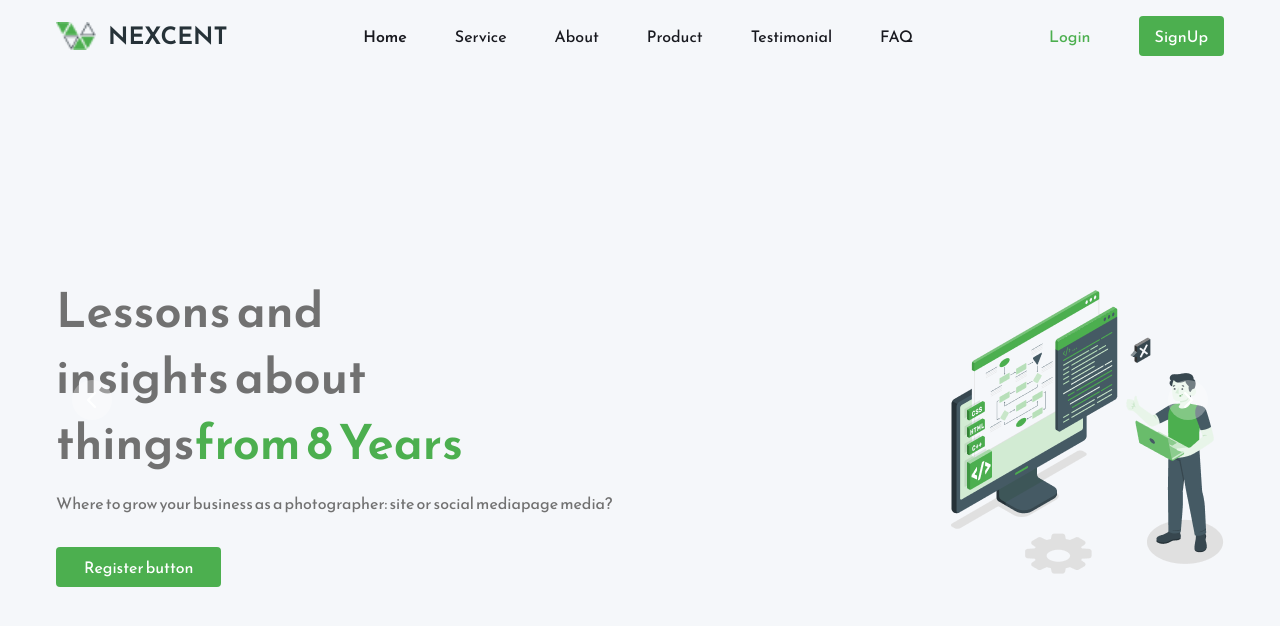
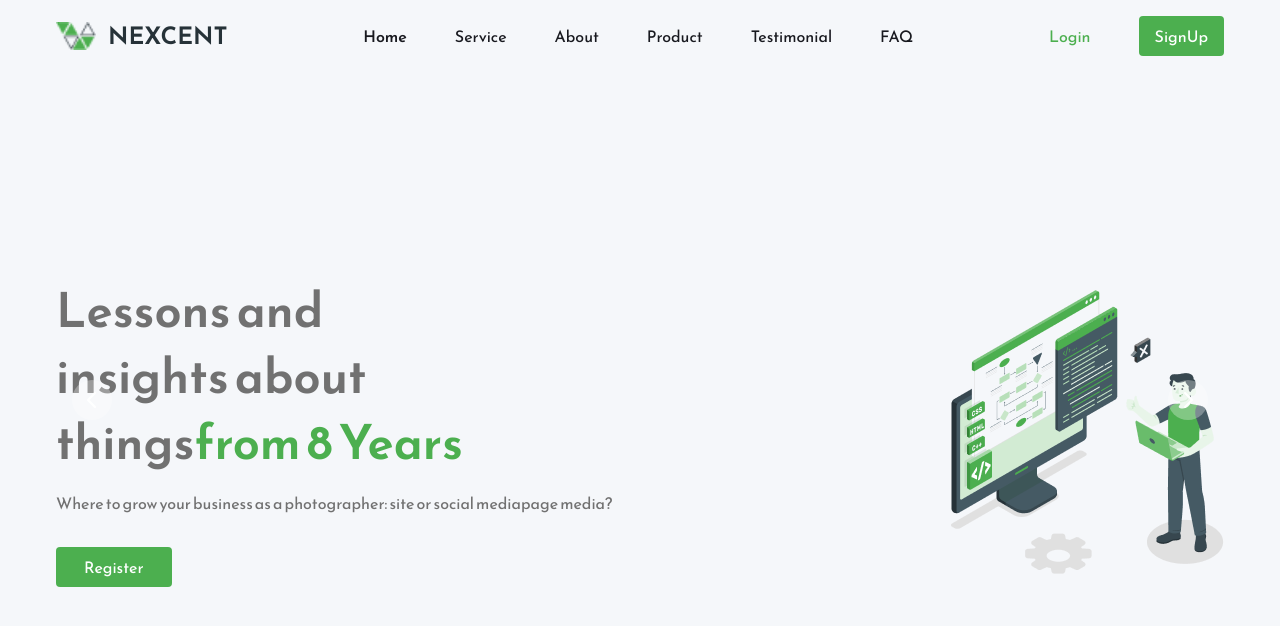
Before and after one commit to abkGami/Ag-Website, a React (Vite) app: page / in a window 1280 px wide. Shown: the top 626 px of the page. Built offline with nearby package versions, Linux system fonts and the light colour scheme.

Commit message:
skadoosh

```diff
--- a/src/components/Home.jsx
+++ b/src/components/Home.jsx
@@ -25,7 +25,7 @@ const Home = () => {
                 mediapage media?
               </p>
               <button className="px-7 py-2 bg-BrandPrimary text-white rounded hover:bg-NeutralGrey transition-all duration-300 hover:-translate-y-4">
-                Register button
+                Register
               </button>
             </div>
           </div>
```
